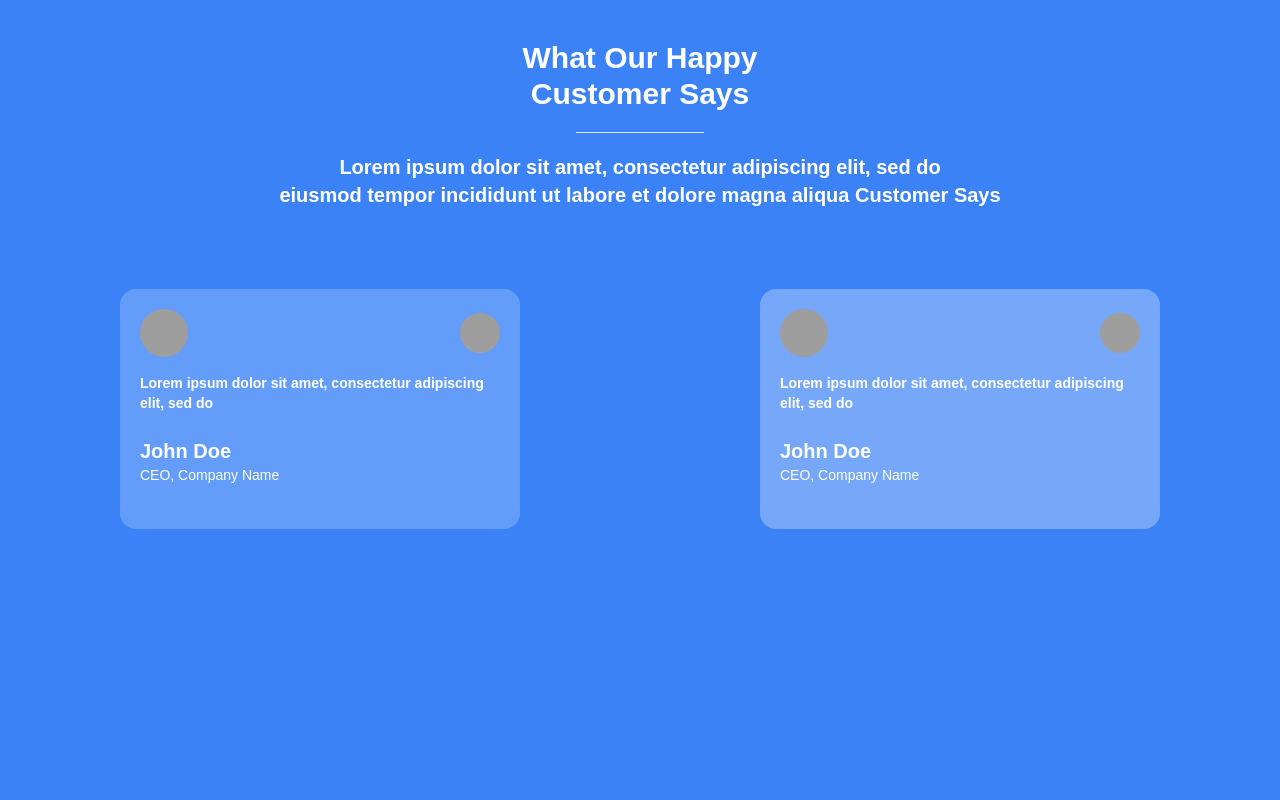
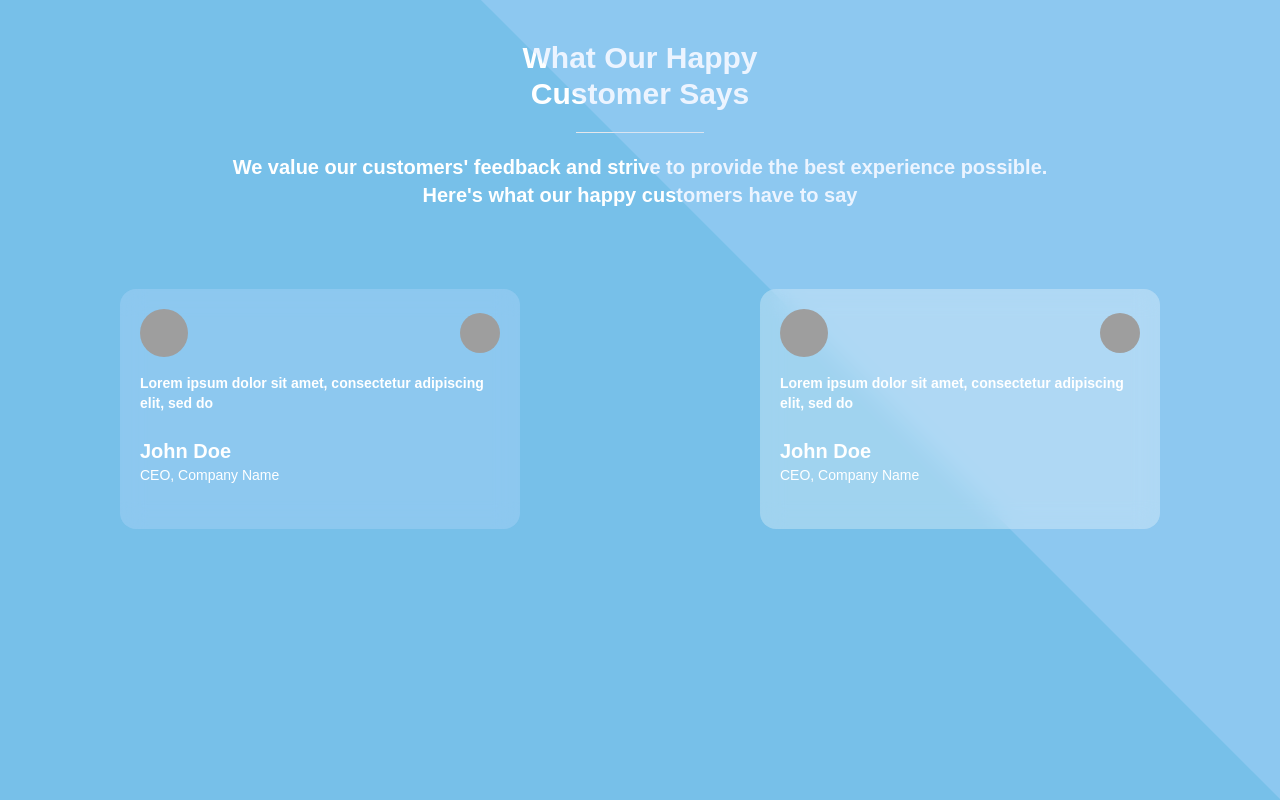
Before and after one commit to MUHAMMADFARHANHANIF/Boss-Shoes-nextjs, a Next.js app in the folder my-app/: page / in a window 1280 px wide. Shown: the top 800 px of the page. Built offline with nearby package versions, Linux system fonts and the light colour scheme; grey boxes are pictures that could not be loaded.

Commit message:
more update

```diff
--- a/my-app/app/page.tsx
+++ b/my-app/app/page.tsx
@@ -2,10 +2,15 @@ import React from "react";
 
 const Page = () => {
   return (
-    <>
-      <div className="bg-blue-500 w-full min-h-screen  justify-center items-start p-4 sm:p-10">
-        <div className="text-center">
-          <h1 className="text-white text-2xl sm:text-3xl font-bold leading-tight">
+      <>
+      <div className="w-full h-screen absolute overflow-hidden">
+
+      <div className="bg-blue-100 bg-blue-200 bg-opacity-30 backdrop-filter  -rotate-45 w-[719.55px] h-[1500.05px] absolute z-[0] overflow-hidden" style={{top: '-600px', right: '-220px'}}>
+      </div>
+      </div>
+      <div className="bg-[#77C0E9]  w-full min-h-screen   justify-center items-start p-4 sm:p-10 z-[10]">
+        <div className="text-center  z-2">
+          <h1 className="text-white text-2xl sm:text-3xl font-bold leading-tight z-10">
             What Our Happy
             <br />
             Customer Says
@@ -14,10 +19,10 @@ const Page = () => {
         <hr className="w-32  mx-auto mt-5"/>
         <div className="text-center mt-5">
           <h1 className="text-white text-lg sm:text-xl font-bold leading-tight">
-          Lorem ipsum dolor sit amet, consectetur adipiscing elit, sed do
-          <br /> eiusmod tempor incididunt ut labore et dolore
-           magna aliqua
-            Customer Says
+          We value our customers' feedback and strive to
+           provide the best experience possible.
+           <br />
+          Here's what our happy customers have to say
           </h1>
         </div>
 
@@ -54,7 +59,7 @@ const Page = () => {
       </div>
 
       {/* Footer section */}
-      <div className="bg-black w-full py-8 sm:py-12">
+      <div className="bg-black w-full py-8 sm:py-12 z-1 absolute">
         {/* Logo */}
         <div className="flex justify-center items-center text-wrap mb-6 sm:mb-10">
           <div className="leading-tight  ">
```
